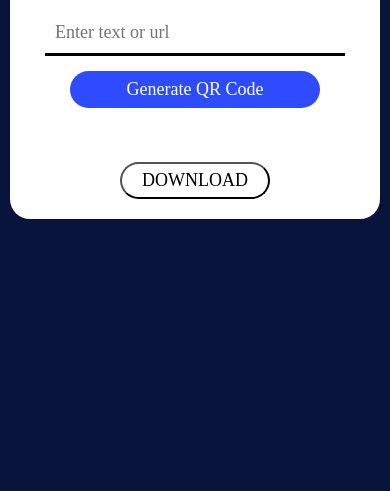
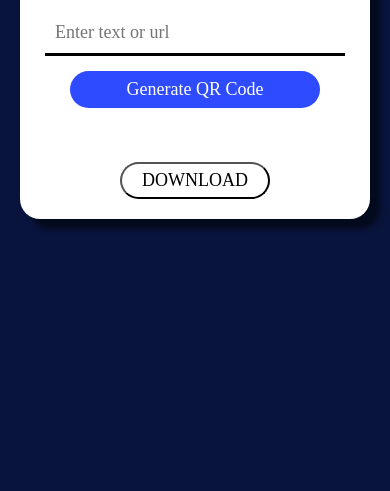
Before and after one commit to Poovarasan-A/QR-Code-Generator, a plain HTML site: page index.html in a window 390 px wide. Shown: the part 353-844 px from the top of the page. Drawn offline with Linux system fonts and the light colour scheme.

Commit message:
new commit

```diff
--- a/index.html
+++ b/index.html
@@ -26,6 +26,12 @@
         width: 450px;
         border-radius: 20px;
         background-color: #fff;
+        box-shadow: 10px 10px 5px 0px rgba(0, 0, 0, 0.5);
+      }
+      @media screen and (max-width: 600px) {
+        .container {
+          width: 350px;
+        }
       }
       h1 {
         margin-top: 15px;
```
